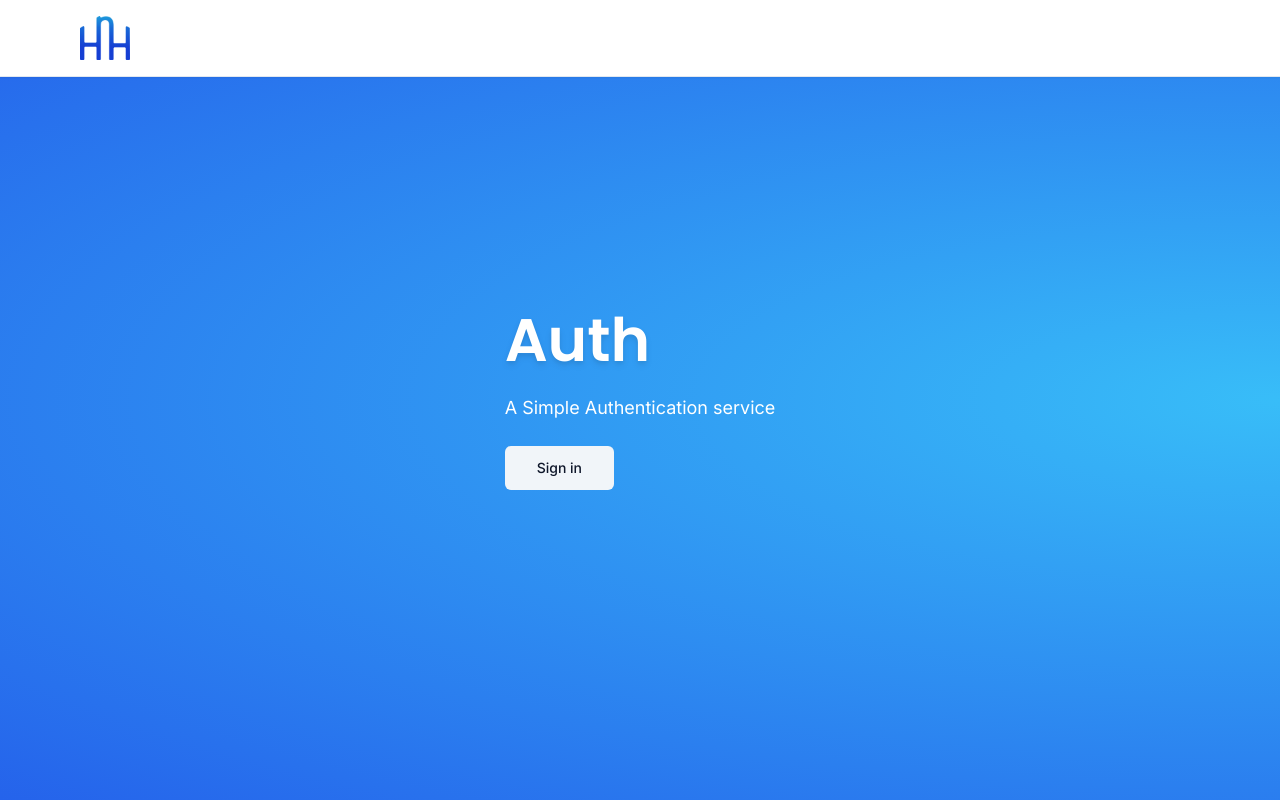
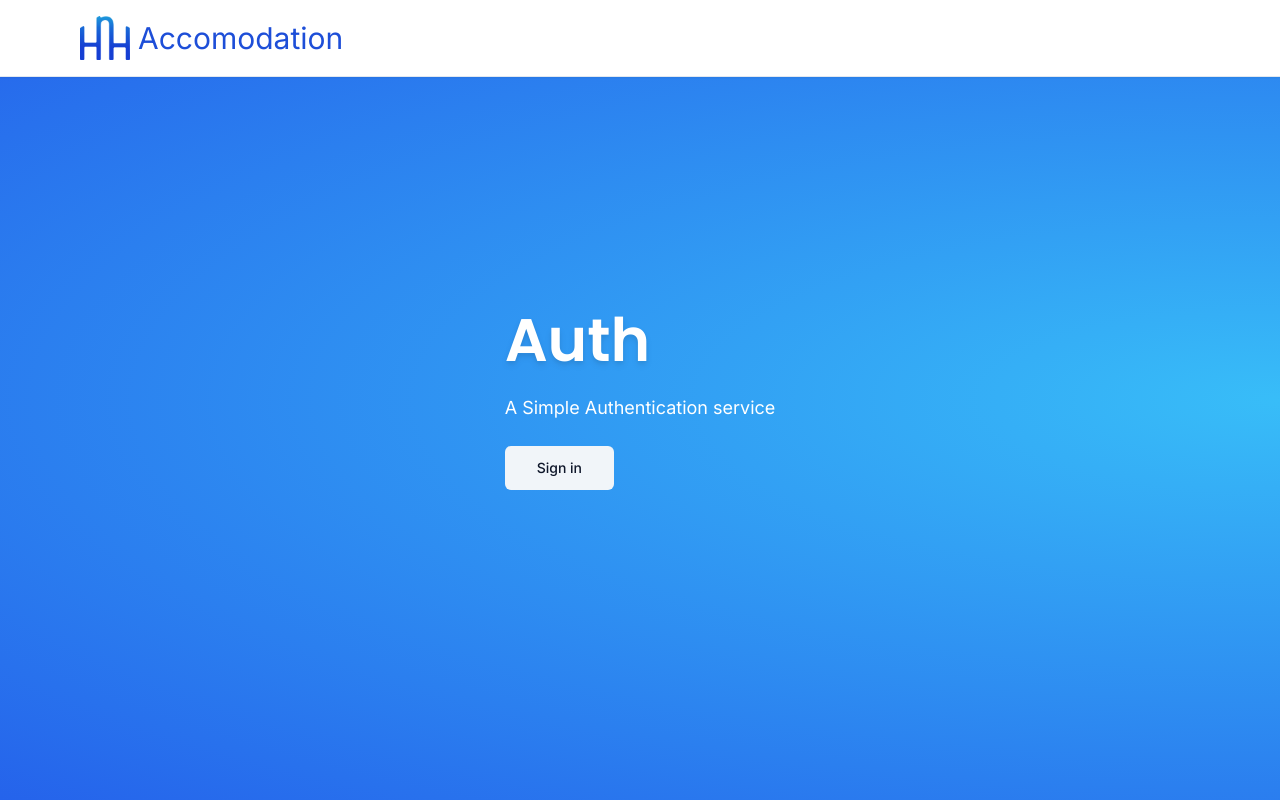
Before and after one commit to TeamM-KNUST/hnh-accommodation, a Next.js app: page / in a window 1280 px wide. Built offline with nearby package versions, Linux system fonts and the light colour scheme; no server answers.

Commit message:
Adding logo: 2

```diff
--- a/app/(marketing)/(routes)/_components/navbar/logo.tsx
+++ b/app/(marketing)/(routes)/_components/navbar/logo.tsx
@@ -1,14 +1,13 @@
 "use client";
 
-import Image from "next/image"
+import Image from "next/image";
 import { useRouter } from "next/navigation";
 
 export const Logo = () => {
 	const router = useRouter();
 	return (
-        <div>
+		<div className="flex items-center justify-center  gap-2  ">
 			<Image
-
 				src="/logo.png"
 				alt="logo"
 				width={50}
@@ -16,7 +15,7 @@ export const Logo = () => {
 				className="hidden md:block cursor-pointer"
 				onClick={() => router.push("/")}
 			/>
-
+			<h2 className="text-3xl text-blue-700 hidden md:block">Accomodation</h2>
 		</div>
-    )
-}
+	);
+};
```
Lines whose indentation alone changed are shown as unchanged.
